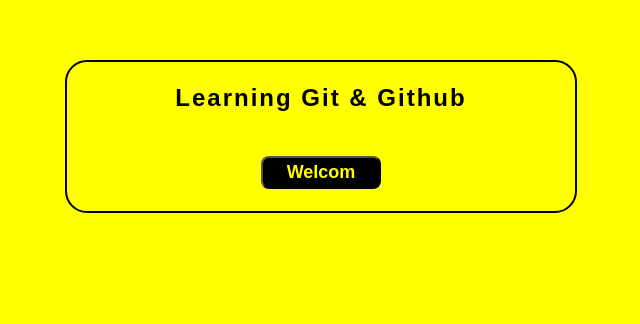
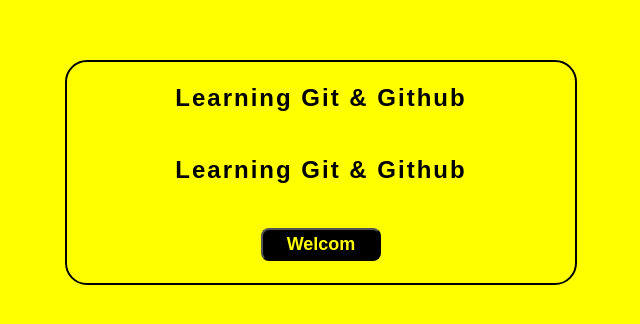
Before and after one commit to Chini02/myproject, a plain HTML site: page index.html in a window 1280 px wide. Shown: the part 220-544 px from the top of the page, without its empty margins (235-875 px from the left). Drawn offline with Linux system fonts and the light colour scheme.

Commit message:
changing in html

```diff
--- a/index.html
+++ b/index.html
@@ -10,6 +10,7 @@
 <body>
     <center>
         <h2>Learning Git & Github</h2>
+        <h2>Learning Git & Github</h2>
         <button type="submit">Welcom</button>
     </center>
     <script src="main.js"></script>
```
